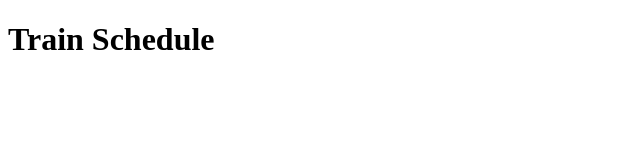
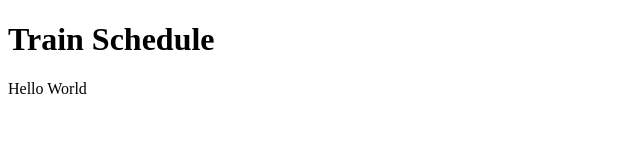
Before and after one commit to dvb-industries/train-schedule, a website: page public/index.html in a window 1280 px wide. Shown: the whole page, without its empty margins (0-640 px from the left). Drawn offline with nearby package versions, Linux system fonts and the light colour scheme; no server answers.

Commit message:
create a skeletal schedule view

```diff
--- a/public/index.html
+++ b/public/index.html
@@ -5,6 +5,7 @@
   </head>
   <body>
     <h1>Train Schedule</h1>
+    <div id="schedule"></div>
     <script type="text/javascript" src="/socket.io/socket.io.js"></script>
     <script type="text/javascript" src="js/schedule.js"></script>
   </body>
--- a/public/js/schedule.js
+++ b/public/js/schedule.js
@@ -1,4 +1,19 @@
 (function(io){
+    var ScheduleView = function(parent) {
+	this.parent = parent;
+	this.update();
+    };
+    ScheduleView.prototype.update = function(){
+	var container = this.container();
+	container.innerHTML = 'Hello World';
+
+    };
+    ScheduleView.prototype.container = function(){
+	return this.parent;
+    };
+
+    new ScheduleView(document.getElementById('schedule'));
+
     var socket = io.connect(window.location.origin);
 
     socket.on('schedule', function(data){
```
